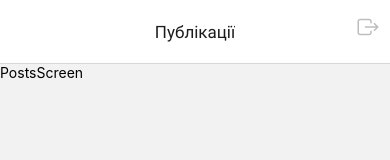
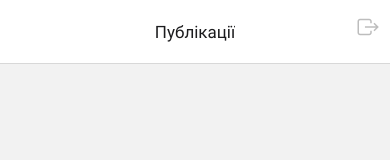
Before and after one commit to IrynkaKol/react-native-project, a React Native app: screen /Posts in a window 390 px wide. Shown: the top 160 px of the page. Built offline with nearby package versions, Linux system fonts and the light colour scheme.

Commit message:
update CreatePosts

```diff
--- a/Screens/mainScreen/CreatePostsScreen.js
+++ b/Screens/mainScreen/CreatePostsScreen.js
@@ -1,8 +1,15 @@
 import { useState } from "react";
-import { View, Text, StyleSheet, TouchableOpacity, Image } from "react-native";
+import {
+  View,
+  Text,
+  StyleSheet,
+  TouchableOpacity,
+  Image,
+  TextInput,
+} from "react-native";
 import { Camera } from "expo-camera";
 
-export const CreatePostsScreen = ({}) => {
+export const CreatePostsScreen = ({navigation}) => {
   const cameraIcon = require("../../assets/icons/camera.png");
   const [camera, setCamera] = useState(null);
   const [photo, setPhoto] = useState(null);
@@ -12,16 +19,28 @@ export const CreatePostsScreen = ({}) => {
     // console.log("camera", photo.uri);
     setPhoto(photo.uri); // зберігаємо посилання на нашу фото
     console.log("photo", photo);
+
+  };
+  const sendPhoto = () => {
+    navigation.navigate('Posts', {photo})
+    // console.log("navigation", navigation);
   };
 
   return (
     <View style={styles.container}>
+      <View style={{ marginBottom: 32 }}>
         <Camera style={styles.camera} ref={setCamera}>
           {photo && (
             <View style={styles.takePhotoContainer}>
               <Image
                 source={{ uri: photo }}
-              style={{ height: 200, width: 200 }}
+                style={{
+                  height: 200,
+                  width: 200,
+                  borderColor: "#fff",
+                  borderWidth: 1,
+                  borderRadius: 8,
+                }}
               />
             </View>
           )}
@@ -29,6 +48,25 @@ export const CreatePostsScreen = ({}) => {
             <Image source={cameraIcon} style={{ width: 60, height: 60 }} />
           </TouchableOpacity>
         </Camera>
+
+        <Text
+          style={{
+            color: "#BDBDBD",
+            fontFamily: "Roboto-Regular",
+            fontSize: 16,
+            lineHeight: 19,
+          }}
+        >
+          Завантажте фото
+        </Text>
+      </View>
+      <View style={{ gap: 16 }}>
+        <TextInput style={styles.input} placeholder="Назва..." />
+        <TextInput style={styles.input} placeholder="Місцевість..." />
+      </View>
+      <TouchableOpacity onPress={sendPhoto} style={styles.publishedButton}>
+        <Text style={styles.publishedTitleButton}>Опубліковати</Text>
+      </TouchableOpacity>
     </View>
   );
 };
@@ -38,23 +76,45 @@ const styles = StyleSheet.create({
     flex: 1,
     paddingLeft: 16,
     paddingRight: 16,
-    borderColor: "#E8E8E8",
-    borderWidth: 1,
-    borderRadius: 8,
+    backgroundColor: "#ffffff",
+    gap: 32,
   },
   camera: {
     height: 240,
     marginTop: 50,
+    marginBottom: 8,
     justifyContent: "center",
     alignItems: "center",
+    borderColor: "#E8E8E8",
+    borderWidth: 1,
+    borderRadius: 8,
   },
   takePhotoContainer: {
     position: "absolute",
     top: 0,
     left: 0,
-    borderColor: "#fff",
-    borderWidth: 1,
+  },
+  input: {
+    height: 50,
+    padding: 16,
+    fontFamily: "Roboto-Regular",
+    fontSize: 16,
+    lineHeight: 19,
+    borderBottomWidth: 1,
+    borderColor: "#E8E8E8",
+  },
+  publishedButton: {
+    backgroundColor: "#F6F6F6",
+    borderRadius: 100,
+    paddingVertical: 16,
+    marginBottom: 16,
+  },
 
-    borderRadius: 8,
+  publishedTitleButton: {
+    fontSize: 16,
+    lineHeight: 19,
+    fontFamily: "Roboto-Regular",
+    color: "#BDBDBD",
+    textAlign: "center",
   },
 });
--- a/Screens/mainScreen/PostsScreen.js
+++ b/Screens/mainScreen/PostsScreen.js
@@ -1,13 +1,38 @@
-// import { createBottomTabNavigator } from '@react-navigation/bottom-tabs';
-import { View, Text, StyleSheet } from "react-native";
+import { useEffect, useState } from "react";
+import { View, Text, StyleSheet, FlatList, Image } from "react-native";
 
 // const Tab = createBottomTabNavigator();
 
-export const PostsScreen = ({}) => {
-    return (
-        <View>
-            <Text>PostsScreen</Text>
-        </View>
-    )
+export const PostsScreen = ({ route }) => {
+  const [posts, setPosts] = useState([]);
+  // console.log('route.params', route.params)
+  useEffect(() => {
+    if (route.params) {
+      setPosts((prevState) => [...prevState, route.params]);
+    }
+  }, [route.params]);
+  console.log("posts", posts);
+  return (
+    <View style={styles.container}>
+      <FlatList
+        data={posts}
+        keyExtractor={(item, indx) => indx.toString()}
+        renderItem={({item}) => (
+          <View style={{marginBottom: 10, justifyContent: 'center', alignItems: 'center'}}>
+            <Image
+              source={{ uri: item.photo }}
+              style={{ width: 200, height: 200 }}
+            />
+          </View>
+        )}
+      />
+    </View>
+  );
+};
 
-}
+const styles = StyleSheet.create({
+  container: {
+    flex: 1,
+    justifyContent: "center",
+  },
+});
--- a/router.js
+++ b/router.js
@@ -30,7 +30,7 @@ export const useRoute = (isAuth) => {
           options={{ headerShown: false }}
         />
         <MainStack.Screen name="Home" component={Home} options={{}} />
-        <MainStack.Screen name="PostsScreen" component={PostsScreen} />
+        <MainStack.Screen name="Posts" component={PostsScreen} />
       </MainStack.Navigator>
     );
   }
```
Lines whose indentation alone changed are shown as unchanged.
